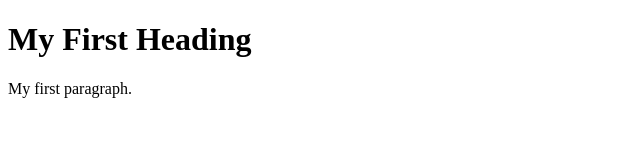
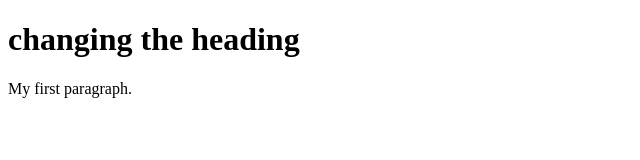
Before and after one commit to jopak19/jopak19.github.io, a plain HTML site: page index.html in a window 1280 px wide. Shown: the whole page, without its empty margins (0-640 px from the left). Drawn offline with Linux system fonts and the light colour scheme.

Commit message:
test on new development tool

```diff
--- a/index.html
+++ b/index.html
@@ -4,7 +4,7 @@
       <title>Minha pagfina </title>
   </head>
 <body>
-<h1>My First Heading</h1>
+<h1>changing the heading</h1>
 
 <p>My first paragraph.</p>
 
```
